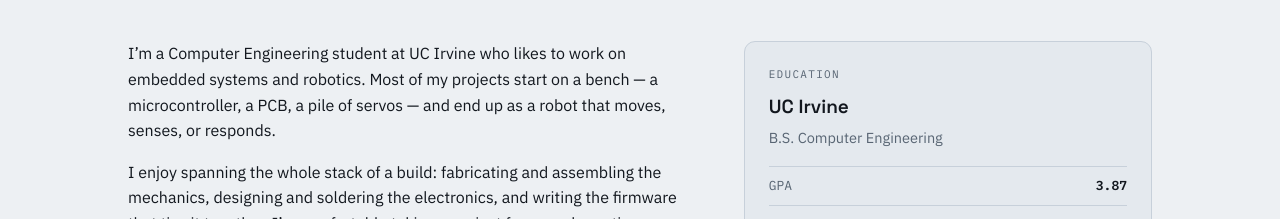
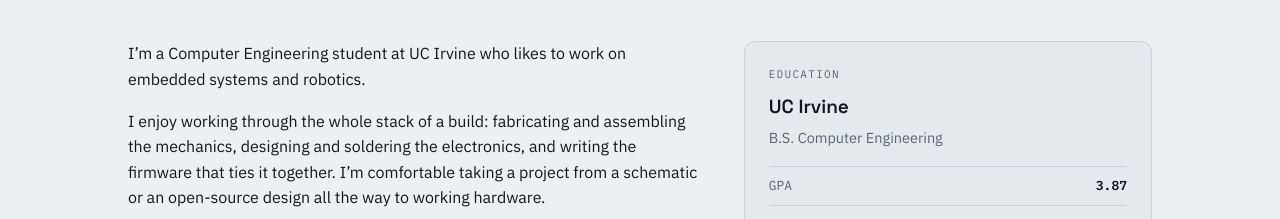
Before and after one commit to Kau-25/EngPortfolio, a plain HTML site: page index.html in a window 1280 px wide. Shown: the part 581-800 px from the top of the page. Drawn offline with Linux system fonts and the light colour scheme.

Commit message:
Refine "About" section text for clarity and conciseness

```diff
--- a/index.html
+++ b/index.html
@@ -51,8 +51,8 @@
     <div class="sec-head reveal"><span class="num">01</span><h2>About</h2><span class="rule"></span></div>
     <div class="about-grid">
       <div class="reveal">
-        <p>I&rsquo;m a Computer Engineering student at UC Irvine who likes to work on embedded systems and robotics. Most of my projects start on a bench &mdash; a microcontroller, a PCB, a pile of servos &mdash; and end up as a robot that moves, senses, or responds.</p>
-        <p>I enjoy spanning the whole stack of a build: fabricating and assembling the mechanics, designing and soldering the electronics, and writing the firmware that ties it together. I&rsquo;m comfortable taking a project from a schematic or an open-source design all the way to working hardware.</p>
+        <p>I&rsquo;m a Computer Engineering student at UC Irvine who likes to work on embedded systems and robotics.</p>
+        <p>I enjoy working through the whole stack of a build: fabricating and assembling the mechanics, designing and soldering the electronics, and writing the firmware that ties it together. I&rsquo;m comfortable taking a project from a schematic or an open-source design all the way to working hardware.</p>
         <p>I&rsquo;m looking for an internship where I can do hands-on embedded and robotics work on real hardware. A fuller history &mdash; including my avionics and AI/software work &mdash; is on my resume.</p>
       </div>
       <div class="edu-card reveal">
```
